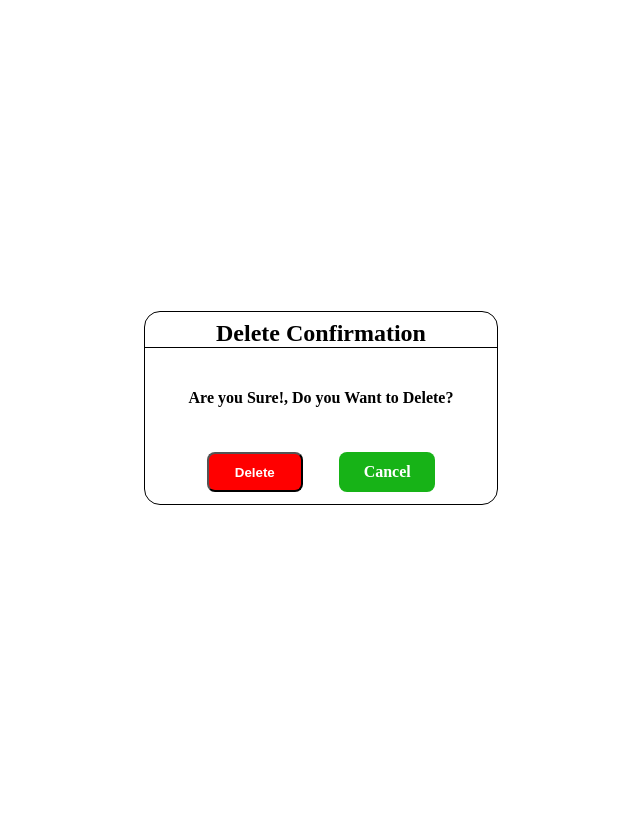
After one commit to hariharan0033/crud-employess-app, a Django app: page /delete/1 in a window 1280 px wide. The commit adds this page. Shown: the whole page, without its empty margins (327-967 px from the left). Run offline with Django 4.2, Linux system fonts and the light colour scheme.

Commit message:
Added Delete Method

```diff
--- a/App1/templates/Employee.html
+++ b/App1/templates/Employee.html
@@ -45,8 +45,8 @@
         <td>{{employee.empname}}</td>
         <td>{{employee.dept}}</td>
         <td>{{employee.salary}}</td>
-        <td><a href=""><img src="{% static 'images/pencil-square.svg'%}" alt=""></a></td>
-        <td><a href=""><img src="{% static 'images/trash3-fill.svg'%}" alt=""></a></td>
+        <td><a href="edit/{{employee.id}}"><img src="{% static 'images/pencil-square.svg'%}" alt=""></a></td>
+        <td><a href="delete/{{employee.id}}"><img src="{% static 'images/trash3-fill.svg'%}" alt=""></a></td>
         </tr>
         {% endfor %}
     </table>
--- /dev/null
+++ b/App1/templates/delete.html
@@ -0,0 +1,78 @@
+<!DOCTYPE html>
+<html lang="en">
+<head>
+    <meta charset="UTF-8">
+    <meta name="viewport" content="width=device-width, initial-scale=1.0">
+    <title>Delete Employee</title>
+    <style>
+        body{
+            width: 100vw;
+            height:100vh;
+            display:flex;
+            justify-content: center;
+            align-items: center;
+        }
+        .card{
+            border: 1px solid black;
+            border-radius: 1rem;
+            width: 22rem;
+            height: 12rem;
+            display: flex;
+            flex-direction: column;
+            align-items: center;
+        }
+        .card-header{
+            border-bottom: 1px solid black;
+            text-align: center;
+            width: 100%;
+        }
+        .card-body{
+            display: flex;
+            flex-direction: column;
+            justify-content: space-around;
+            height: 100%;
+        }
+        h2{
+            margin:.5rem;
+        }
+        .btn-con{
+            display: flex;
+            flex-direction: row;
+            justify-content: space-around;
+        }
+        input[type="submit"],a{
+            width:6rem;
+            height: 2.5rem;
+            color: white;
+            font-weight: bold;
+            cursor: pointer;
+            border-radius: .5rem;
+        }
+        input[type="submit"]{
+            background-color: red;
+        }
+        a{
+            background-color: rgb(23, 179, 23);
+            text-decoration: none;
+            display: grid;
+            place-content:  center;
+        }
+
+    </style>
+</head>
+<body>
+    <div class="card">
+        <h2 class="card-header">Delete Confirmation</h2>
+        <div class="card-body">
+            <h4>Are you Sure!, Do you Want to Delete?</h4>
+            <form action="" method="post">
+                {% csrf_token %}
+                <div class="btn-con">
+                    <input type="submit" value="Delete">
+                <a href="{%url 'listemp' %}">Cancel</a>
+                </div>
+            </form>
+        </div>
+    </div>
+</body>
+</html>
--- a/App1/views.py
+++ b/App1/views.py
@@ -15,3 +15,10 @@ def insert_employee(request):
             return redirect('listemp')
 
     return render(request,'insert_employee.html',{'form':form})
+
+def delete_employee(request,i):
+    if request.method == 'POST':
+        emp=Employee.objects.get(id=i)
+        emp.delete()
+        return redirect('listemp')
+    return render(request,'delete.html')
--- a/CRUD/urls.py
+++ b/CRUD/urls.py
@@ -21,5 +21,6 @@ from App1 import views
 urlpatterns = [
     path('admin/', admin.site.urls),
     path('',views.employee,name='listemp'),
-    path('insert/',views.insert_employee,name='insert')
+    path('insert/',views.insert_employee,name='insert'),
+    path('delete/<int:i>',views.delete_employee,name='deleteemp')
 ]
```
Also changed, not shown: db.sqlite3.
